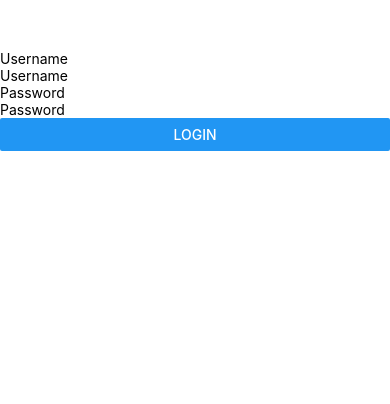
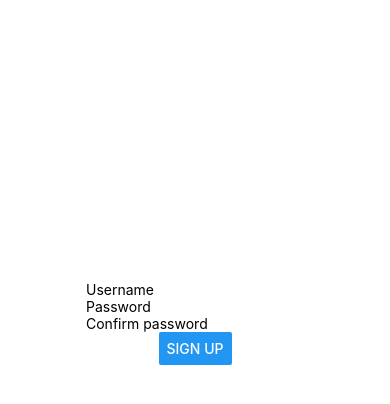
Before and after one commit to Monstring/react-native-project, a React Native app: screen / in a window 390 px wide. Shown: the top 404 px of the page. Built offline with nearby package versions, Linux system fonts and the light colour scheme.

Commit message:
Styling added to the SignUp page

```diff
--- a/App.js
+++ b/App.js
@@ -4,5 +4,5 @@ import LoginPage from "./components/LoginPage";
 import SignupPage from "./components/SignupPage";
 
 export default function App() {
-  return <LoginPage />;
+  return <SignupPage />;
 }
--- a/components/SignupPage.js
+++ b/components/SignupPage.js
@@ -1,5 +1,5 @@
 import React, { Component } from "react";
-import { View, CheckBox, TextInput, Button } from "react-native";
+import { View, StyleSheet, TextInput, Button, } from "react-native";
 
 export default class SignupPage extends Component {
   state = {
@@ -16,17 +16,35 @@ export default class SignupPage extends Component {
 
   render() {
     return (
-      <View style={{ paddingTop: 50 }}>
+      <View style={styles.container}>
+        <View style={styles.half1}>
+
+        </View>
+        <View style={styles.half2}>
         <TextInput placeholder="Username" onChangeText={this.StoreUsername} />
         <TextInput placeholder="Password" onChangeText={this.StorePassword} secureTextEntry={true} />
         <TextInput placeholder="Confirm password" />
         <Button
-          style={{ paddingTop: 10 }}
           title="Sign up"
           disabled={false}
           onPress={() => console.log(JSON.stringify(this.state))}
         />
+        </View>
       </View>
     );
   }
+
+
 }
+const styles = StyleSheet.create({
+  container: {
+    flex: 1,
+  },
+  half1:{
+    flex: 2,
+  },
+  half2: {
+    flex: 4,
+    alignItems: 'center'
+  }
+})
```
